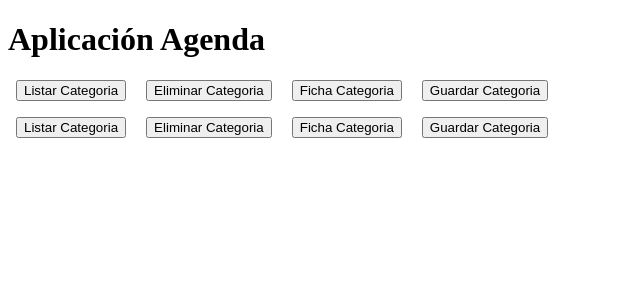
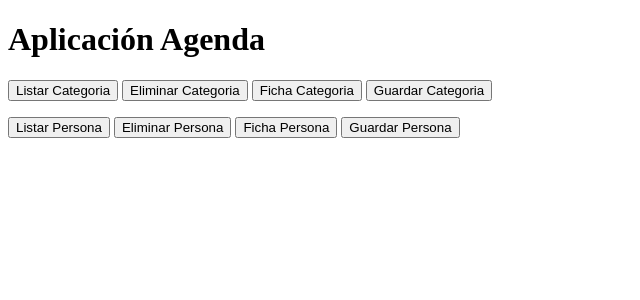
Before and after one commit to iZicox/aprendiendo-php, a PHP site: page / in a window 1280 px wide. Shown: the top 300 px of the page, without its empty margins (0-640 px from the left). Run offline with PHP 8.4, Linux system fonts and the light colour scheme; data comes from the database, SQL or seed files in the repository; data that the repository does not hold is empty.

Commit message:
implemento de listar y eliminar persona

```diff
--- a/agenda/index.php
+++ b/agenda/index.php
@@ -1,14 +1,3 @@
-<?php
-    require_once "varios.php";
-    $conexion = conectarPDO("localhost","3307","root","","agenda");
-
-    if(isset($_POST["eliminar"]) && !empty($_POST["eliminar"])){
-        eliminarContacto($conexion,$_POST["eliminar"]);
-    }
-
-    $data = selectContactos($conexion);
-
-?>
 <!DOCTYPE html>
 <html lang="en">
 <head>
@@ -16,12 +5,13 @@
     <meta name="viewport" content="width=device-width, initial-scale=1.0">
     <title>Document</title>
     <style>
-        input,form{
-            display: inline-block;
-            margin: 0 0.25rem;
-        }
+
         section {
             margin: 1rem 0;
+        }
+        a {
+            text-decoration: none;
+            color: currentColor;
         }
     </style>
 </head>
@@ -29,34 +19,16 @@
 
     <h1>Aplicación Agenda</h1>
     <section>
-        <form action="listar-categoria.php" method="post">
-            <input type="hidden" name="listarCategoria" value="1">
-            <input type="submit" value="Listar Categoria">
-        </form>
-        <form action="eliminar-categoria.php" method="post">
-            <input type="submit" value="Eliminar Categoria">
-        </form>
-        <form action="ficha-categoria.php" method="post">
-            <input type="submit" value="Ficha Categoria">
-        </form>
-        <form action="guardar-categoria.php" method="post">
-            <input type="submit" value="Guardar Categoria">
-        </form>
+        <button><a href="listar-categoria.php">Listar Categoria</a></button>
+        <button><a href="eliminar-categoria.php">Eliminar Categoria</a></button>
+        <button><a href="ficha-categoria.php">Ficha Categoria</a></button>
+        <button><a href="guardar-categoria.php">Guardar Categoria</a></button>
     </section>
     <section>
-        <form action="listar-categoria.php" method="post">
-            <input type="hidden" name="listarCategoria" value="1">
-            <input type="submit" value="Listar Categoria">
-        </form>
-        <form action="eliminar-categoria.php" method="post">
-            <input type="submit" value="Eliminar Categoria">
-        </form>
-        <form action="ficha-categoria.php" method="post">
-            <input type="submit" value="Ficha Categoria">
-        </form>
-        <form action="guardar-categoria.php" method="post">
-            <input type="submit" value="Guardar Categoria">
-        </form>
+        <button><a href="listar-persona.php">Listar Persona</a></button>
+        <button><a href="eliminar-persona.php">Eliminar Persona</a></button>
+        <button><a href="ficha-persona.php">Ficha Persona</a></button>
+        <button><a href="guardar-persona.php">Guardar Persona</a></button>
     </section>
 </body>
 </html>
--- a/agenda/script.sql
+++ b/agenda/script.sql
@@ -19,7 +19,7 @@ insert categorias values(default,'Trabajo','Contactos del trabajo');
 insert categorias values(default,'Personal','Contactos como amigos u otros');
 
 INSERT INTO personas (nombre, apellidos, telefono, categoria_id) VALUES
-('Juan', 'Pérez López', '600123456', (SELECT categoria_id FROM categorias ORDER BY RAND() LIMIT 1)),
+('Juan', 'Pérez López', '600123456',        (SELECT categoria_id FROM categorias ORDER BY RAND() LIMIT 1)),
 ('María', 'García Ruiz', '600234567',       (SELECT categoria_id FROM categorias ORDER BY RAND() LIMIT 1)),
 ('Carlos', 'Martínez Soto', '600345678',    (SELECT categoria_id FROM categorias ORDER BY RAND() LIMIT 1)),
 ('Ana', 'Rodríguez Vega', '600456789',      (SELECT categoria_id FROM categorias ORDER BY RAND() LIMIT 1)),
--- a/agenda/varios.php
+++ b/agenda/varios.php
@@ -25,10 +25,10 @@ function selectCategorias($pdo){
 function selectContactos($pdo){
     try{
         $consulta = $pdo->prepare("select
-                                        p.nombre,
-                                        p.telefono,
-                                        c.nombre,
-                                        p.id
+                                        p.nombre as nombre,
+                                        p.apellidos as apellidos,
+                                        p.telefono as telefono,
+                                        c.nombre as categoria
                                     from personas p
                                     left join categorias c
                                         on c.categoria_id = p.categoria_id
```
Also changed, not shown: agenda/eliminar-persona.php (added, +107 -0 lines), agenda/listar-persona.php (added, +23 -0 lines).
